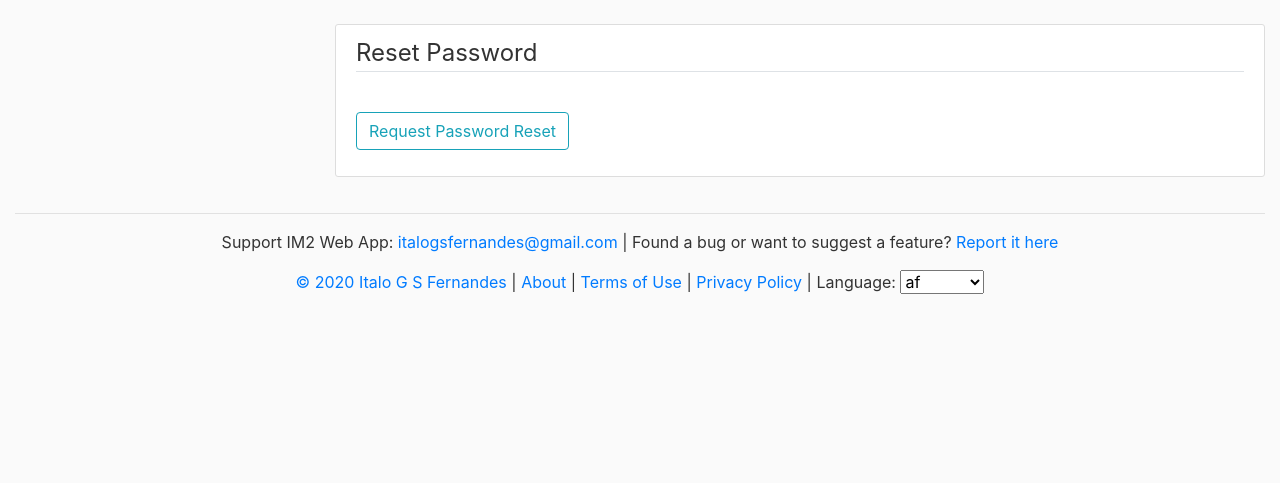
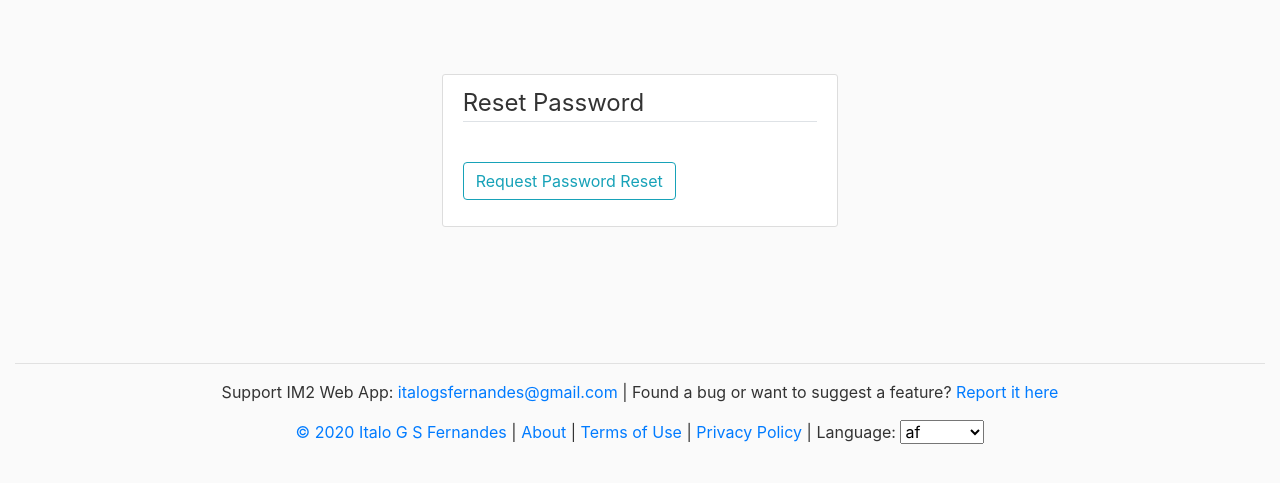
Before and after one commit to italogsfernandes/imagens-medicas-2, a Django app: template im2webapp/users/templates/users/password_reset.html in a window 1280 px wide. Shown: the part 56-539 px from the top of the page. Run offline with Django 3.2, Linux system fonts and the light colour scheme; the template is opened without the code that fills it, so the values that code supplies are empty; some libraries are stand-ins or nearby versions.

Commit message:
password reset

```diff
--- a/im2webapp/users/templates/users/password_reset.html
+++ b/im2webapp/users/templates/users/password_reset.html
@@ -1,7 +1,15 @@
 {% extends "im2webapp/base.html" %}
 {% load i18n %}
 {% load crispy_forms_tags %}
-{% block content %}
+
+{% block title %}{% trans 'Reset Password' %}{% endblock %}
+
+{% block outside_side_bar %}
+    <div class="row" style="padding-top: 50px; padding-bottom: 100px;">
+        <div class="col-sm-4">
+        </div>
+        <div class="col-sm-4">
+            {% include 'im2webapp/_messages.html' %}
             <div class="content-section">
                 <form method="POST">
                     {% csrf_token %}
@@ -14,4 +22,6 @@
                     </div>
                 </form>
             </div>
-{% endblock content %}
+        </div>
+    </div>
+{% endblock outside_side_bar %}
```
Lines whose indentation alone changed are shown as unchanged.
